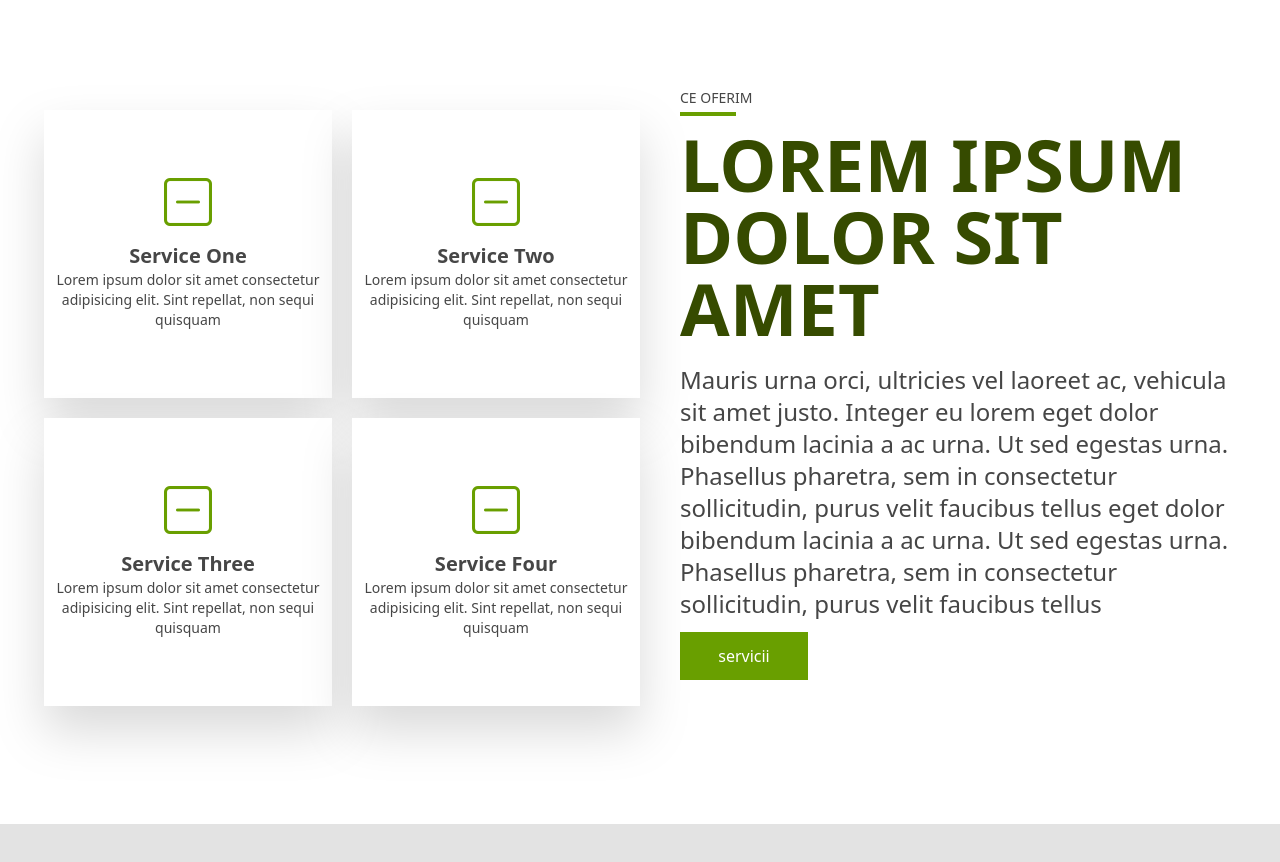
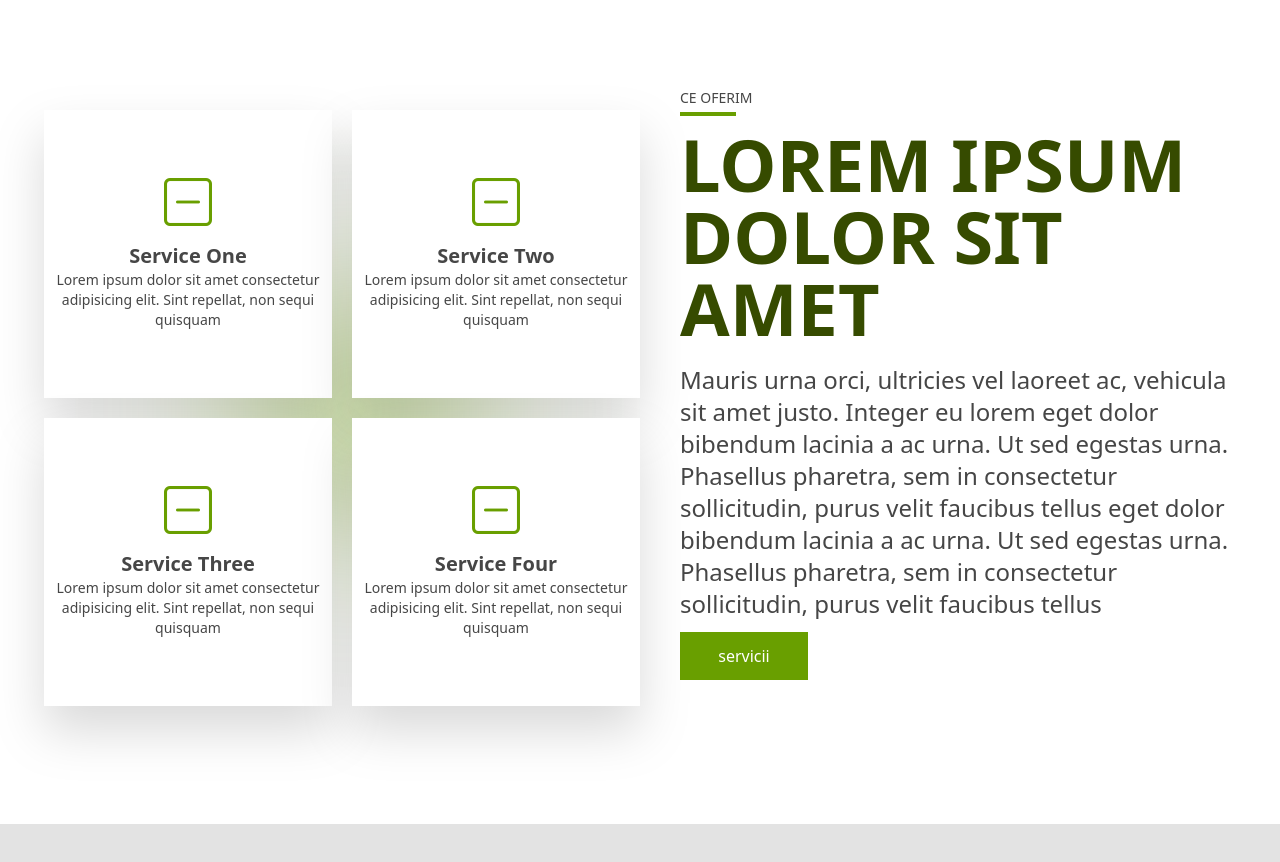
Before and after one commit to DenisWithOneN/desa-isolation, a Vue app: page / in a window 1280 px wide. Shown: the part 720-1582 px from the top of the page. Built offline with nearby package versions, Linux system fonts and the light colour scheme.

Commit message:
added ellipse svg as background for cards

```diff
--- a/src/components/homepage/ServiceSection.vue
+++ b/src/components/homepage/ServiceSection.vue
@@ -41,6 +41,7 @@ import ServiceCard from "./ServiceCard.vue";
       <div
         class="flex flex-col justify-center items-center gap-10 lg:items-end lg:w-1/2"
       >
+        <img src="/public/svg/ellipse1.svg" alt="ellipse" class="absolute" />
         <div class="grid grid-cols-1 gap-5 md:grid-cols-2">
           <ServiceCard
             :icon="`bi bi-dash-square`"
```
Also changed, not shown: public/svg/ellipse1.svg (added).
